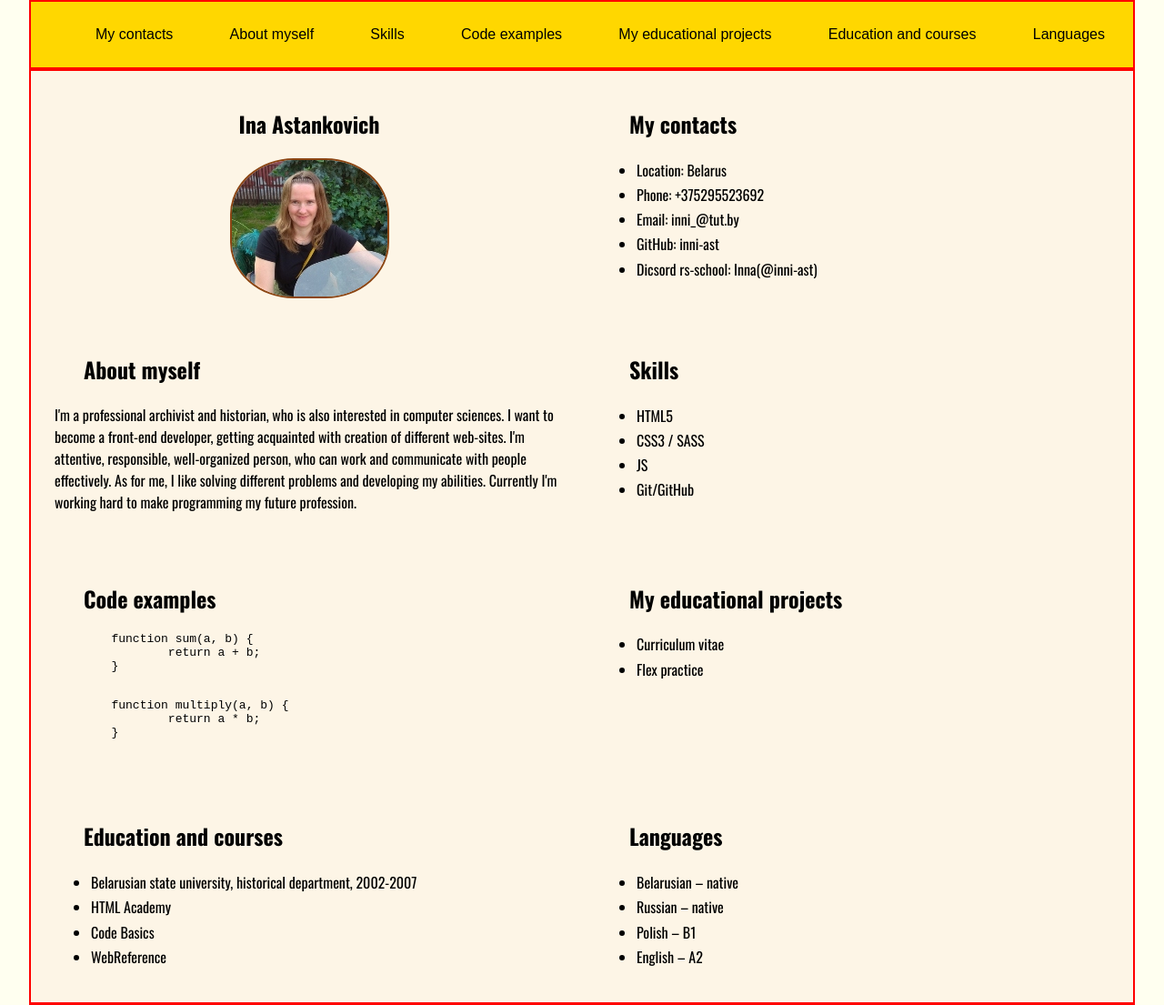
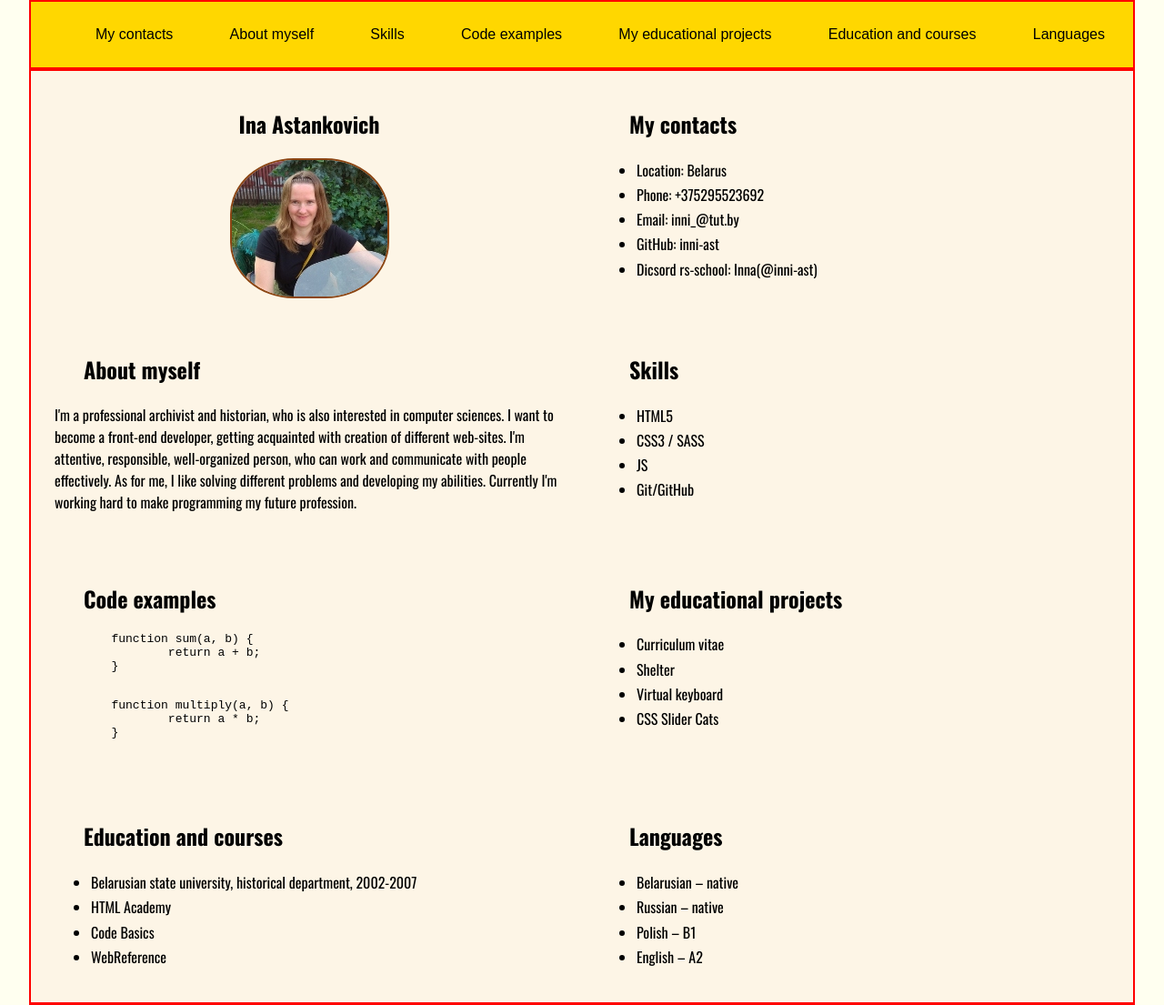
Before and after one commit to inni-ast/rsschool-cv, a plain HTML site: page index.html in a window 1280 px wide. Shown: the top 1105 px of the page at 91% size. Drawn offline with nearby package versions, Linux system fonts and the light colour scheme.

Commit message:
feat: add stage 1 projects

```diff
--- a/index.html
+++ b/index.html
@@ -85,7 +85,12 @@
           <h2 class="section-title">My educational projects</h2>
           <ul class="list">
             <li><a href="https://inni-ast.github.io/rsschool-cv/" class="list-link">Curriculum vitae</a></li>
-						<li><a href="https://github.com/inni-ast/homework" class="list-link">Flex practice</a></li>
+
+            <li><a href="https://rolling-scopes-school.github.io/inni-ast-JSFE2022Q1/shelter/pages/main/"
+                class="list-link">Shelter</a></li>
+            <li><a href="https://inni-ast.github.io/keyboard/task/" class="list-link">Virtual keyboard</a></li>
+            <li><a href="https://inni-ast.github.io/cssMemSlider/cssMemSlider/index.html" class="list-link">CSS Slider
+                Cats</a></li>
           </ul>
         </section>
         <section class="section" id="courses">
```
Lines whose indentation alone changed are shown as unchanged.
